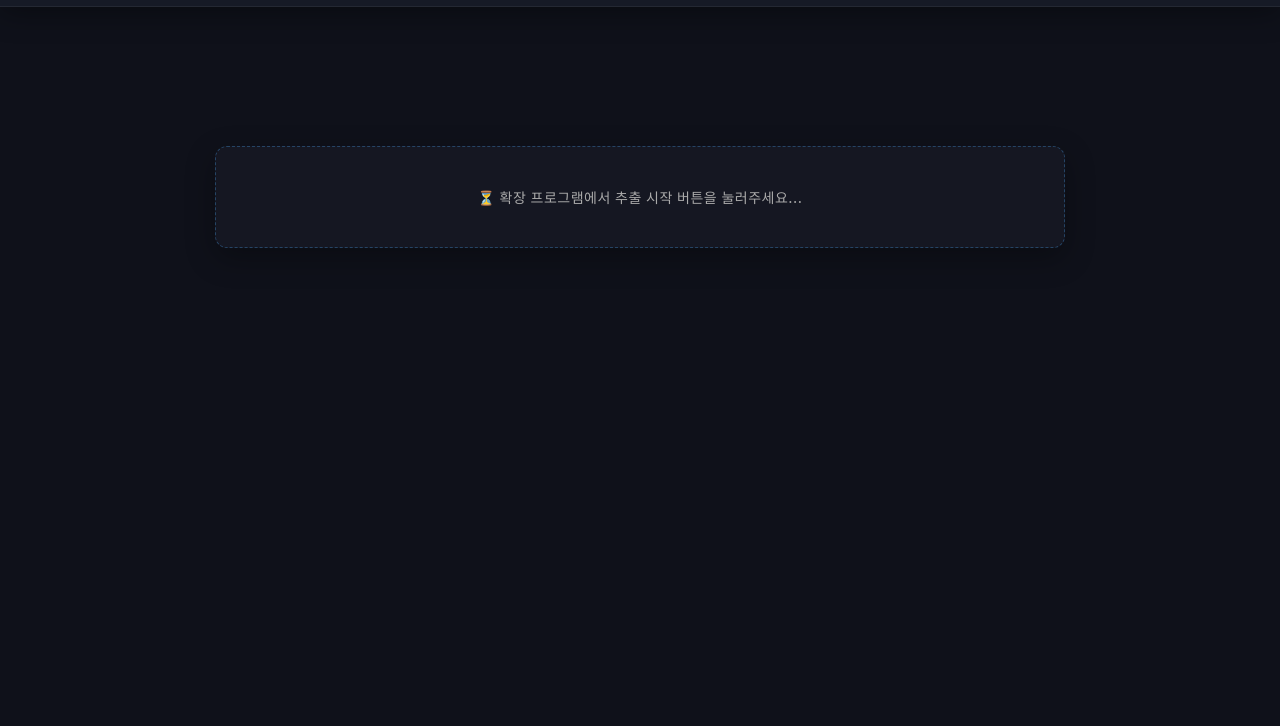
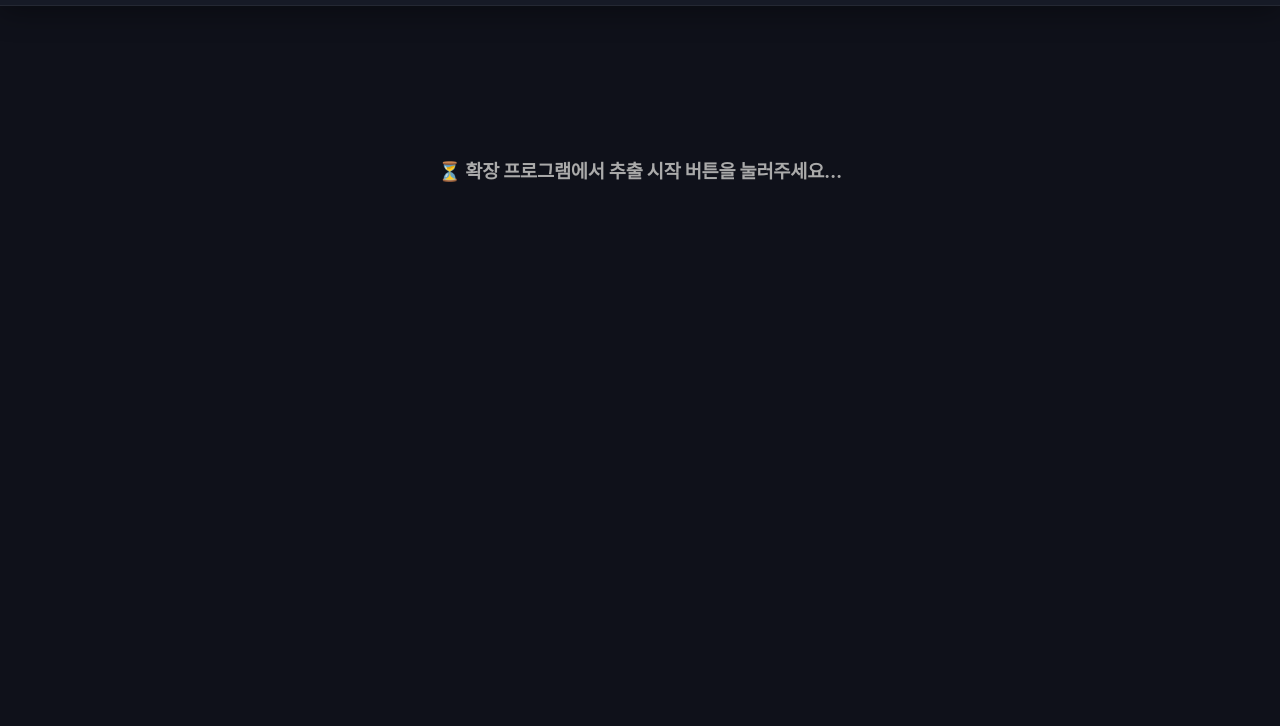
Before and after one commit to soundphilo/sori_logbackup, a plain HTML site: page index.html in a window 1280 px wide. Shown: the part 74-800 px from the top of the page. Drawn offline with Linux system fonts and the light colour scheme.

Commit message:
Update index.html

```diff
--- a/index.html
+++ b/index.html
@@ -8,7 +8,7 @@
 
     <style>
         /* ==========================================
-           [1] 작업실 웹사이트 전용 다크 스튜디오 테마
+           [1] 기존 뼈대는 그대로 유지, 겉껍데기 디자인만 변경
         ========================================== */
         body {
             background-color: #0f111a;
@@ -19,7 +19,7 @@
             letter-spacing: -0.3px;
         }
 
-        /* 상단 고정 툴바 구역 */
+        /* 상단 고정 툴바 (원래 구조에 디자인만 고급스럽게 오버레이) */
         .toolbar {
             position: fixed;
             top: 0;
@@ -36,6 +36,7 @@
             box-shadow: 0 4px 30px rgba(0, 0, 0, 0.4);
             border-bottom: 1px solid rgba(255, 255, 255, 0.06);
             z-index: 1000;
+            box-sizing: border-box;
         }
 
         .toolbar h2 {
@@ -49,7 +50,6 @@
             letter-spacing: 0.5px;
         }
 
-        /* 컨트롤러 배치 그룹 */
         .controls-group {
             display: flex;
             align-items: center;
@@ -139,34 +139,22 @@
             cursor: not-allowed;
         }
 
-        /* 작업 영역 전체 배치 레이아웃 */
+        /* 프리뷰 영역 전체 배치 바깥 여백 */
         .preview-area {
-            margin-top: 100px;
+            margin-top: 110px;
             padding: 20px;
             display: flex;
             justify-content: center;
         }
 
+        /* ⚠️ 오리지널 스크립트가 온전히 작동하도록 ID 그릇 유지 */
         #output-wrapper {
             width: 100%;
             max-width: 850px;
             box-sizing: border-box;
         }
 
-        /* 대기 중/안내용 문구 h3용 스타일 */
-        #output-wrapper h3 {
-            font-size: 14px;
-            font-weight: 500;
-            background-color: #151722;
-            padding: 40px 20px;
-            border-radius: 12px;
-            border: 1px dashed rgba(77, 173, 255, 0.3);
-            box-shadow: 0 10px 30px rgba(0,0,0,0.3);
-            text-align: center;
-            letter-spacing: 0.5px;
-        }
-
-        /* 실시간 수정/삭제 버튼 조작을 위한 절대 좌표 처리 */
+        /* 🛠️ 실시간 수정/삭제 버튼을 원래 말풍선 훼손 없이 띄워주는 스타일 */
         .bubble-wrapper {
             position: relative;
             display: flex;
@@ -211,8 +199,8 @@
 
 
         /* ==========================================
-           [2] 순정 로그 스킨 백업 스타일
-           (다운로드 결과물 디자인 원본 유지 - 과도한 !important 정리)
+           [2] 자바스크립트 내부 `generatePureHtmlHtml`과
+               100% 동일하게 일치시킨 순정 복구 스타일
         ========================================== */
         .log-container {
             width: 100%;
@@ -232,11 +220,9 @@
         .chat-row { display: flex; align-items: flex-start; position: relative; margin: 0; padding: 0; }
         .avatar-box { width: 64px; height: 64px; margin-right: 15px; flex-shrink: 0; background-color: #1a1a1a; border-radius: 8px; overflow: hidden; }
         .avatar-box img { width: 100%; height: 100%; object-fit: contain; margin: 0; padding: 0; }
-        .text-wrap { display: flex; flex-grow: 1; padding-right: 120px; }
+        .text-wrap { display: flex; flex-direction: column; flex-grow: 1; padding-right: 60px; }
         .char-name { font-weight: bold; font-size: 14px; margin-bottom: 6px; display: block; }
-        .bubbles-container { display: flex; flex-direction: column; gap: 4px; width: 100%; }
-
-        /* 자바스크립트가 인라인 스타일로 오버라이딩하는 속성을 방해하지 않기 위해 최소화 */
+        .bubbles-container { display: flex; flex-direction: column; gap: 4px; }
         p.message-bubble { background-color: #141414; border-radius: 8px; padding: 8px 14px; font-size: 14px; line-height: 1.6; white-space: pre-wrap; word-break: break-all; color: #dddddd; margin: 0; width: fit-content; max-width: 100%; box-sizing: border-box; }
         p.message-bubble.dice-bubble { background-color: #2a2a2a; color: #ffffff; border: 1px solid #444; }
         .narration-box { background-color: #2d2d2d; border-radius: 8px; padding: 10px 14px; font-size: 14px; line-height: 1.6; white-space: pre-wrap; word-break: break-all; color: #ffffff; text-align: center; width: 100%; box-sizing: border-box; margin: 2px 0; }
@@ -247,11 +233,13 @@
 
     <div class="toolbar">
         <h2>Sori CCFolia Backup</h2>
+
         <div class="controls-group">
             <div class="control-item">
                 <strong>1. 백업 파일 업로드</strong>
                 <input type="file" id="html-file-picker" accept=".html,.txt">
             </div>
+
             <div class="control-item">
                 <strong>2. 나레이션 캐릭터 지정</strong>
                 <select id="narration-select" disabled>
@@ -259,6 +247,7 @@
                 </select>
             </div>
         </div>
+
         <div class="btn-group">
             <button class="btn btn-copy" id="copy-btn" disabled>📋 HTML 복사</button>
             <button class="btn btn-download" id="download-btn" disabled>💾 다운로드</button>
```
